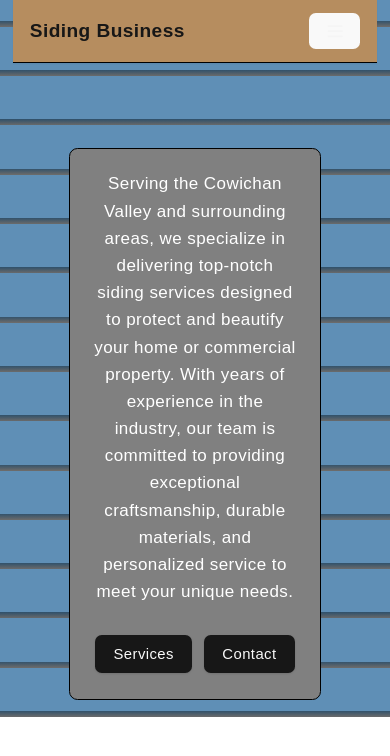
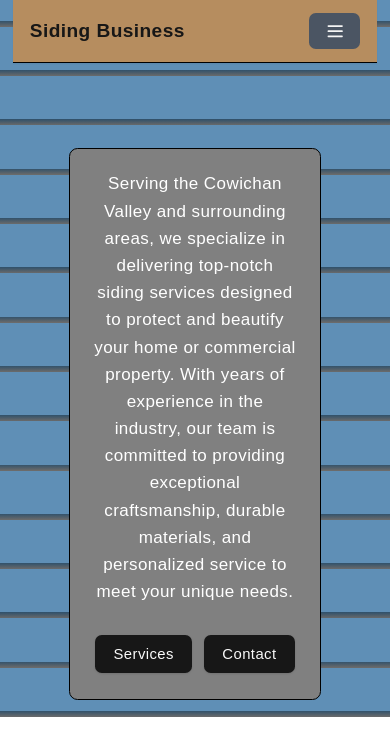
Before and after one commit to ClintasaurusRex/SGSIDING, a React (Vite) app in the folder sgsiding/: page / in a window 390 px wide. Shown: the top 756 px of the page. Built offline with nearby package versions, Linux system fonts and the light colour scheme.

Commit message:
Add background color to mobile menu button in Navbar

```diff
--- a/sgsiding/src/components/ui/Navbar.jsx
+++ b/sgsiding/src/components/ui/Navbar.jsx
@@ -22,7 +22,7 @@ const Navbar = () => {
 
         {/* Mobile Menu Button */}
         <button
-          className="md:hidden text-muted hover:text-primary"
+          className="md:hidden text-muted hover:text-primary bg-gray-600"
           onClick={toggleMenu}
         >
           <div className="flex items-center justify-center">
```
